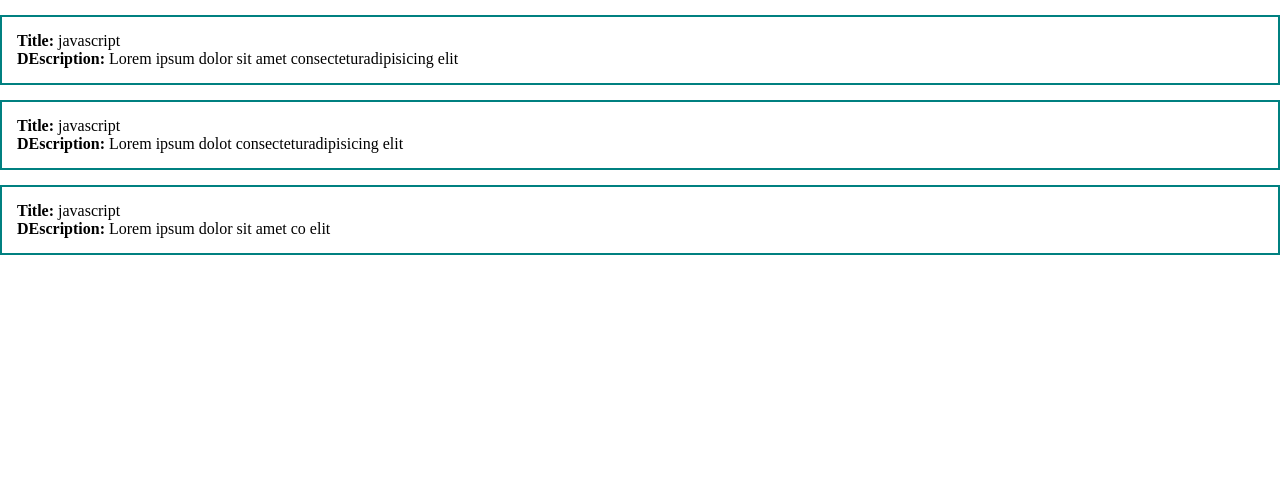
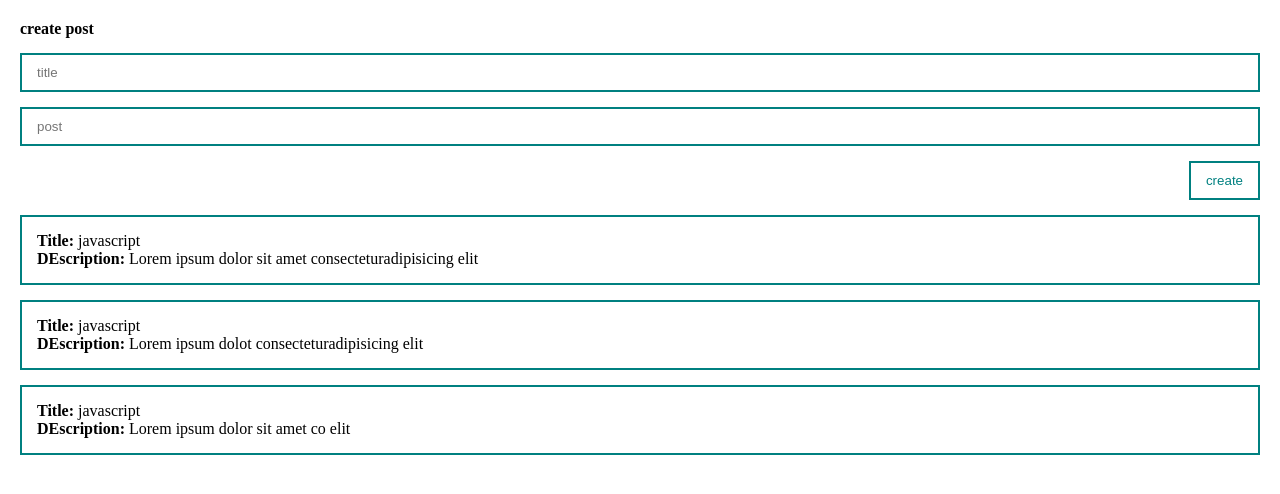
Before and after one commit to Paata1987/VueCourse, a Vue app in the folder vue-course/: page / in a window 1280 px wide. Shown: the top 494 px of the page. Built offline with nearby package versions, Linux system fonts and the light colour scheme.

Commit message:
add  styles

```diff
--- a/vue-course/src/App.vue
+++ b/vue-course/src/App.vue
@@ -1,5 +1,13 @@
 <template>
-  <div>
+  <div class="app">
+    <div>
+      <form>
+        <h4>create post</h4>
+        <input class="input" type="text" placeholder="title" />
+        <input class="input" type="text" placeholder="post" />
+        <button class="btn">create</button>
+      </form>
+    </div>
     <div class="post" v-for="post in posts">
       <div><strong>Title: </strong> {{ post.title }}</div>
       <div><strong>DEscription: </strong> {{ post.body }}</div>
@@ -47,10 +55,30 @@ export default {
   padding: 0;
   box-sizing: border-box;
 }
-
+.app {
+  padding: 20px;
+}
+form {
+  display: flex;
+  flex-direction: column;
+}
+.btn {
+  align-self: flex-end;
+  margin-top: 15px;
+  padding: 10px 15px;
+  background: none;
+  color: teal;
+  border: 2px solid teal;
+}
 .post {
   padding: 15px;
   border: 2px solid teal;
   margin-top: 15px;
 }
+.input {
+  width: 100%;
+  border: 2px solid teal;
+  padding: 10px 15px;
+  margin-top: 15px;
+}
 </style>
```
